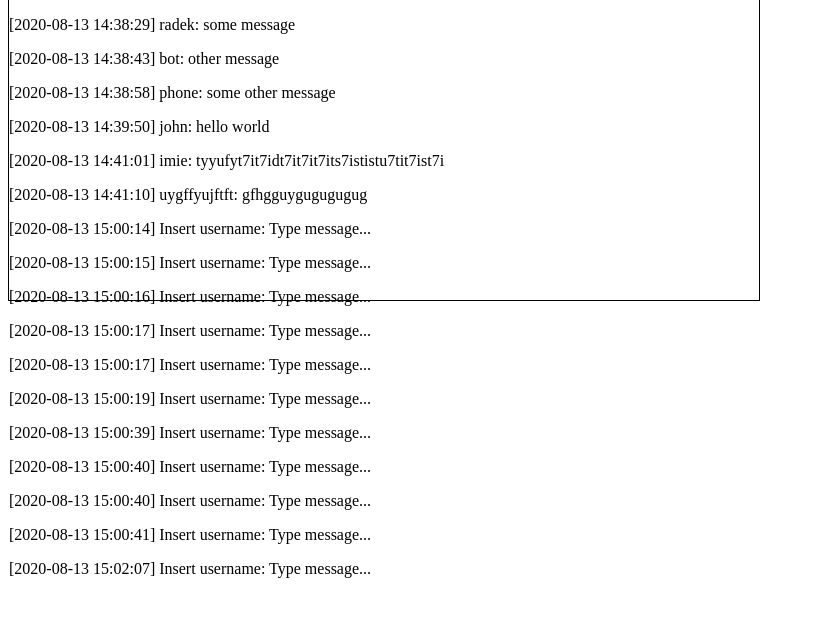
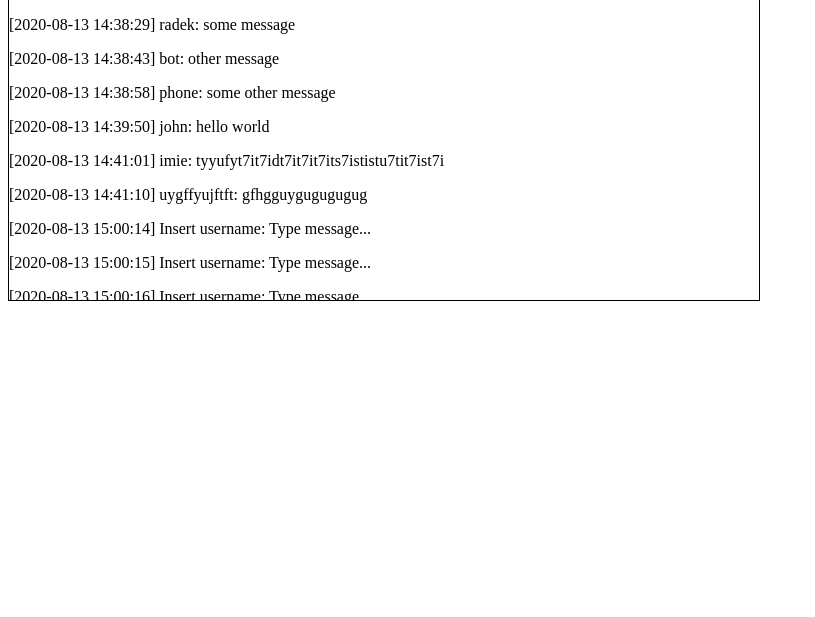
Before and after one commit to rkargul/php_sqlite_chatbox, a PHP site: page / in a window 1280 px wide. Shown: the part 72-689 px from the top of the page, without its empty margins (0-815 px from the left). Run offline with PHP 8.4, Linux system fonts and the light colour scheme; data comes from the database, SQL or seed files in the repository; both versions use the stored data as it was after the commit.

Commit message:
Added scroll option to the chatbox.

```diff
--- a/index.php
+++ b/index.php
@@ -31,11 +31,15 @@
       <input id="send_button" type="submit" value="Send">
     </form>
 
-    <div id="chatbox" style="border: 1px solid black; width: 750px; height: 300px;">
+    <div id="chatbox"
+    style="overflow: auto;
+      border: 1px solid black;
+      width: 750px;
+      height: 300px;
+      ">
 
     </div>
 
-    <!-- <button id="button" >New messages</button> -->
 
   </body>
 </html>
--- a/load-chatbox.php
+++ b/load-chatbox.php
@@ -16,5 +16,4 @@
     echo $row['MESSAGE'];
     echo "</p>";
   }
-
  ?>
```
Also changed, not shown: chat.sqlite.
